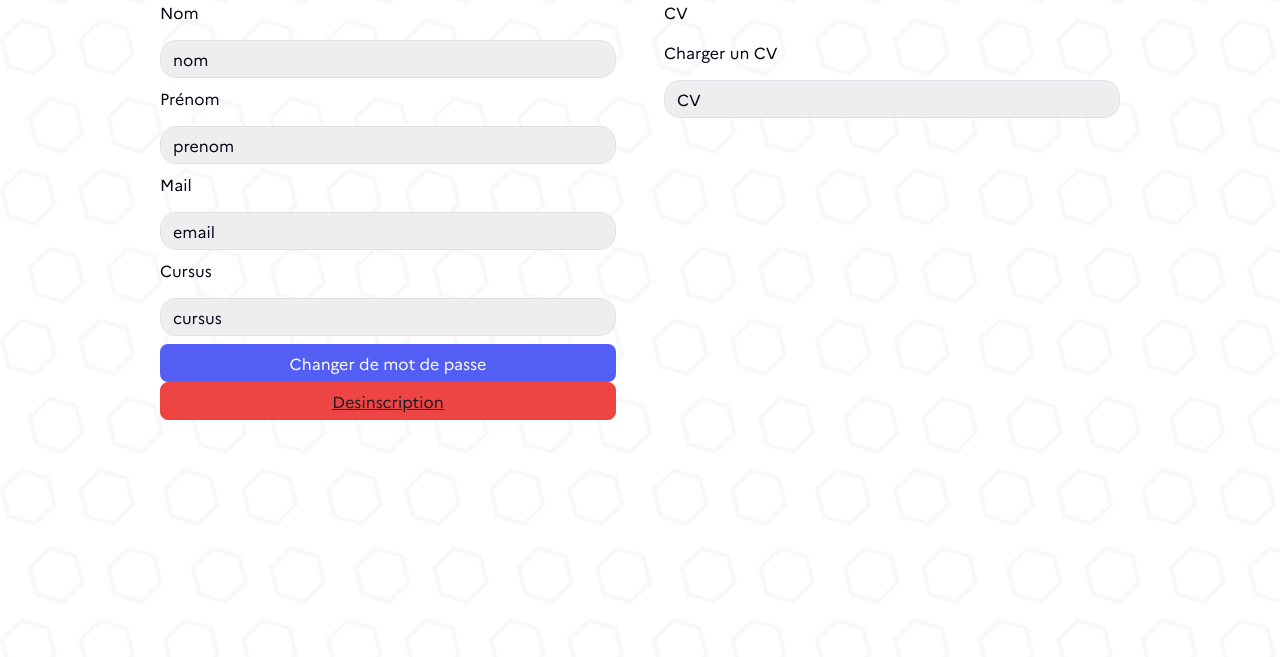
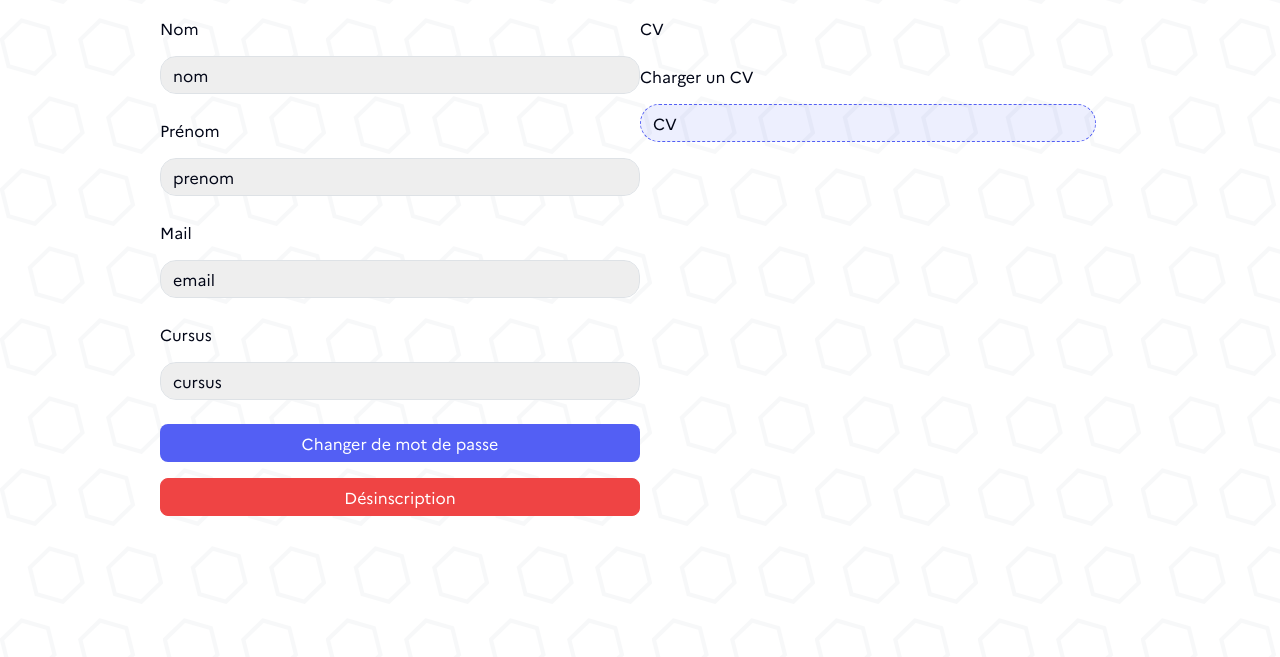
Before and after one commit to eugeosyns/digitalsansfrontiere, a website: page compte.html in a window 1280 px wide. Shown: the part 143-800 px from the top of the page. Drawn offline with nearby package versions, Linux system fonts and the light colour scheme; files whose address does not match are found by name; a web font is replaced by a local one.

Commit message:
ajustement pages compte

```diff
--- a/compte.html
+++ b/compte.html
@@ -5,11 +5,13 @@
     <meta charset="UTF-8">
     <meta name="viewport" content="width=device-width, initial-scale=1.0">
     <title>Compte</title>
+
     <link rel="stylesheet" href="testboostrap/boostrap-custom.css">
     <link rel="stylesheet" href="testboostrap/css/personalisation.css">
 </head>
 
 <body>
+
     <header>
         <nav class="navbar navbar-expand-lg bg-light pb-0 pt-0">
             <div class="container-fluid">
@@ -18,90 +20,135 @@
                     <img src="images/logo.svg" alt="logo" height="40">
                     <h2>DigiSIAD</h2>
                 </a>
-                <button class="navbar-toggler" type="button" data-bs-toggle="collapse" data-bs-target="#navbarScroll"
-                    aria-controls="navbarScroll" aria-expanded="false" aria-label="Toggle navigation">
+
+                <button class="navbar-toggler" type="button" data-bs-toggle="collapse" data-bs-target="#navbarScroll">
                     <span class="navbar-toggler-icon"></span>
                 </button>
 
                 <div class="collapse navbar-collapse" id="navbarScroll">
+
                     <ul class="navbar-nav mx-auto gap-5 my-2 my-lg-0 navbar-nav-scroll">
+
                         <li class="nav-item">
-                            <a class="nav-link active" aria-current="page" href="offres.html">Offres</a>
+                            <a class="nav-link" href="offres.html">Offres</a>
                         </li>
+
                         <li class="nav-item">
                             <a class="nav-link" href="jeudi.html">jeudi du siad</a>
                         </li>
+
                         <li class="nav-item">
-                            <a class="nav-link" href="Entreprises.html">
-                                Entreprises
-                            </a>
+                            <a class="nav-link" href="Entreprises.html">Entreprises</a>
                         </li>
+
                         <li class="nav-item">
                             <a class="nav-link" href="metiers.html">Métiers</a>
                         </li>
+
                     </ul>
+
                     <div class="dropdown">
-                        <button class="btn bg-orange dropdown-toggle" type="button" data-bs-toggle="dropdown"
-                            aria-expanded="false">
-                            compte <img src="images/Icon-compte.svg" alt="" height="20">
+                        <button class="btn bg-orange dropdown-toggle" type="button" data-bs-toggle="dropdown">
+
+                            compte
+                            <img src="images/Icon-compte.svg" height="20">
+
                         </button>
+
                         <ul class="dropdown-menu">
-                            <li><a class="dropdown-item" href="compte.html">Compte</a></li>
-                            <li><a class="dropdown-item" href="changermdp.html">Changer mdp</a></li>
-                            <li><a class="dropdown-item" href="">Déconnexion</a></li>
+
+                            <li>
+                                <a class="dropdown-item" href="compte.html">Compte</a>
+                            </li>
+
+                            <li>
+                                <a class="dropdown-item" href="changermdp.html">
+                                    Changer mdp
+                                </a>
+                            </li>
+
+                            <li>
+                                <a class="dropdown-item" href="">Déconnexion</a>
+                            </li>
+
                         </ul>
                     </div>
+
                 </div>
             </div>
         </nav>
     </header>
 
 
-    <main class="d-flex flex-column w-75 mx-auto mt-2 gap-3">
+    <main class="d-flex flex-column w-75 mx-auto mt-3 gap-4">
+
         <div class="d-flex justify-content-between align-items-center">
             <h2 class="titre">Compte</h2>
         </div>
-        <div class="d-flex gap-5">
-            <div class="d-flex w-100">
-                <div class="flex-column w-100">
+
+
+        <div class="d-flex flex-wrap flex-row">
+
+
+            <!-- COLONNE INFOS -->
+            <div class="d-flex flex-column w-50 gap-3">
+
                 <div class="d-flex flex-column gap-2">
-                        <label for="exampleInputPassword1" class="form-label rounded-1">Nom</label>
+                    <label class="form-label">Nom</label>
                     <h4 class="form-control bg-info">nom</h4>
                 </div>
+
                 <div class="d-flex flex-column gap-2">
-                        <label for="exampleInputPassword1" class="form-label rounded-1">Prénom</label>
+                    <label class="form-label">Prénom</label>
                     <h4 class="form-control bg-info">prenom</h4>
                 </div>
+
                 <div class="d-flex flex-column gap-2">
-                        <label for="exampleInputPassword1" class="form-label rounded-1">Mail</label>
+                    <label class="form-label">Mail</label>
                     <h4 class="form-control bg-info">email</h4>
                 </div>
+
                 <div class="d-flex flex-column gap-2">
-                        <label for="exampleInputPassword1" class="form-label rounded-1">Cursus</label>
+                    <label class="form-label">Cursus</label>
                     <h4 class="form-control bg-info">cursus</h4>
                 </div>
+
+                <a href="changermdp.html" class="btn bg-blue">
+                    Changer de mot de passe
+                </a>
+
+                <a href="#" class="btn white btn-danger rounded-1">
+                    Désinscription
+                </a>
+
+            </div>
+
+
+
+            <!-- COLONNE CV -->
+            <div class="d-flex flex-column w-50 gap-3">
+
+                <div class="d-flex flex-column">
+                    <label class="form-label">CV</label>
+                </div>
+
                 <div class="d-flex flex-column gap-2">
-                        <button class="btn bg-blue"><a href="changermdp.html">Changer de mot de passe</a></button>
-                    </div>
-                    <div class="d-flex flex-column gap-2">
-                        <button class="btn btn-danger rounded-1"><a href="changermdp.html">Desinscription</a></button>
+                    <label class="form-label">Charger un CV</label>
+                    <div class="d-flex justify-content-between">
+                        <h4 class="form-control bg-info cv">CV</h4>
+                        <img src="images/doawnload.svg" alt="">
                     </div>
                 </div>
+
             </div>
-            <div class="d-flex flex-column gap-2 w-100">
-                <div class="d-flex flex-column">
-                    <label for="exampleInputPassword1" class="form-label rounded-1">CV</label>
+
         </div>
-                <div class="d-flex flex-column gap-2">
-                    <label for="exampleInputPassword1" class="form-label rounded-1">Charger un CV</label>
-                    <h4 class="form-control bg-info">CV</h4>
-                </div>
-            </div>
-        </div>
+
     </main>
-    <script src="https://cdn.jsdelivr.net/npm/bootstrap@5.3.8/dist/js/bootstrap.bundle.min.js"
-        integrity="sha384-FKyoEForCGlyvwx9Hj09JcYn3nv7wiPVlz7YYwJrWVcXK/BmnVDxM+D2scQbITxI"
-        crossorigin="anonymous"></script>
+
+
+    <script src="https://cdn.jsdelivr.net/npm/bootstrap@5.3.8/dist/js/bootstrap.bundle.min.js"></script>
+
 </body>
 
 </html>
--- a/testboostrap/css/personalisation.css
+++ b/testboostrap/css/personalisation.css
@@ -78,6 +78,10 @@
 
 .blue {
     color: #535FF4;
+}
+
+.white {
+    color: #FFFFFF;
 }
 
 .moisjeudi {
@@ -295,3 +299,11 @@ table tr:nth-child(odd) {
     background-color: #EEEEEE;
     /* couleur des lignes paires */
 }
+
+
+
+.cv {
+    border-radius: 24px !important;
+    border: 1px dashed #535FF4 !important;
+    background: rgba(83, 95, 244, 0.10) !important;
+}
```
Lines whose indentation alone changed are shown as unchanged.
